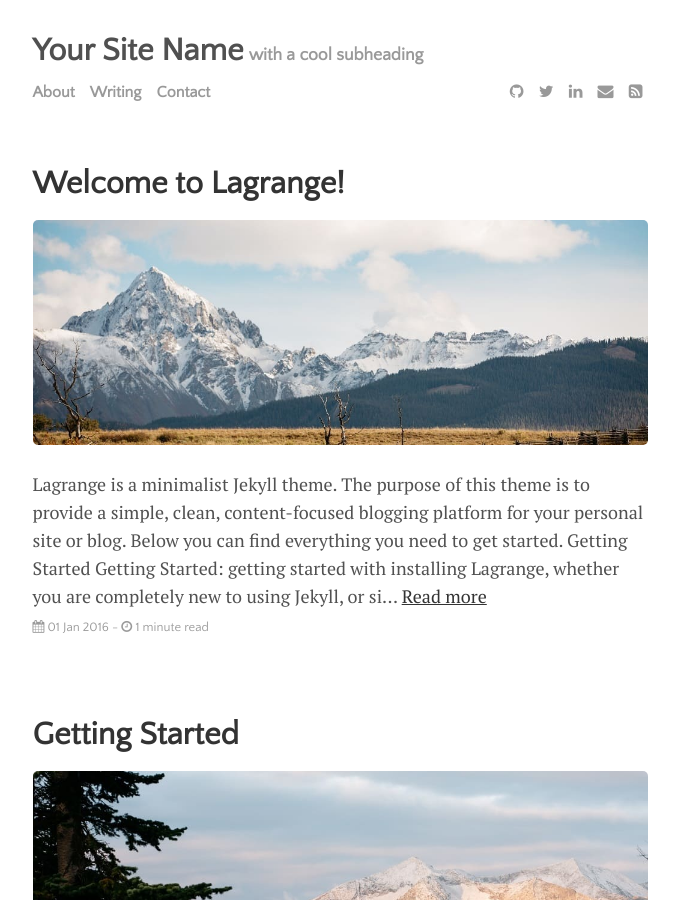
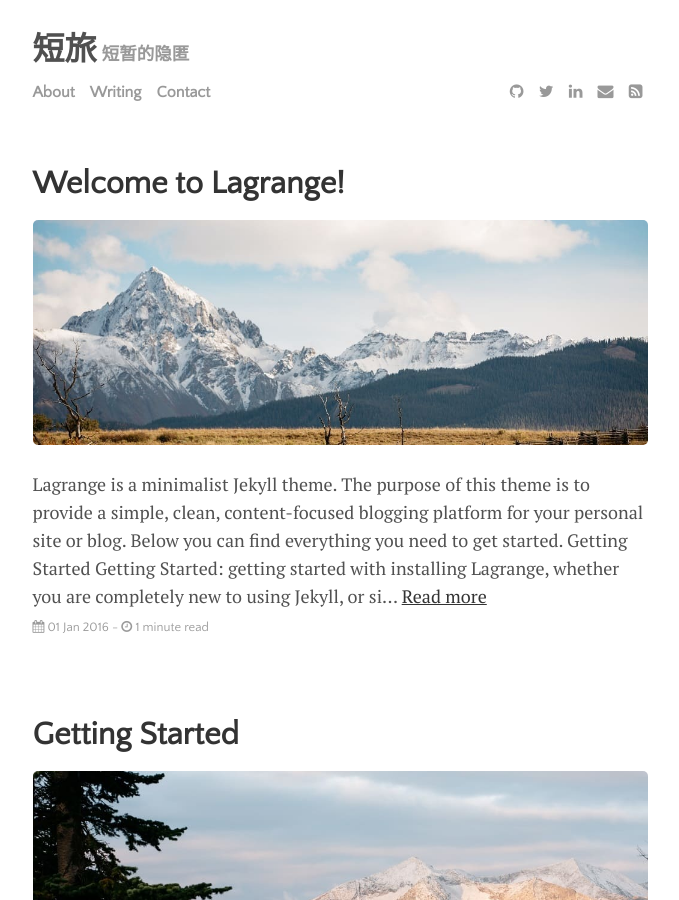
Before and after one commit to Marai-s/Marai-s, a Jekyll site: the page built from index.html, in a window 1280 px wide and 900 px high. Shown: the whole window, without its empty margins (300-979 px from the left). Built offline with Jekyll 4.4.1, drawn with Linux system fonts in a browser that asks for light colours; the list of posts is cut into pages by our own code; some of the changed text lies outside the part shown.

Commit message:
Update _config.yml

```diff
--- a/_config.yml
+++ b/_config.yml
@@ -20,9 +20,9 @@ permalink:           none
 plugins:             [jekyll-paginate, jekyll-sitemap, jekyll-feed, jekyll-seo-tag]
 
 # Customise atom feed settings (this is where Jekyll-Feed gets configuration information)
-title:		           'Your Site Name'
-description:	       'with a cool subheading'
-author:              'You!'
+title:		           '短旅'
+description:	       '短暂的隐匿'
+author:              'Zhaoyang Song'
 
 # RSS 2.0 can be used instead of Atom by uncommenting following two lines
 #feed:
```
